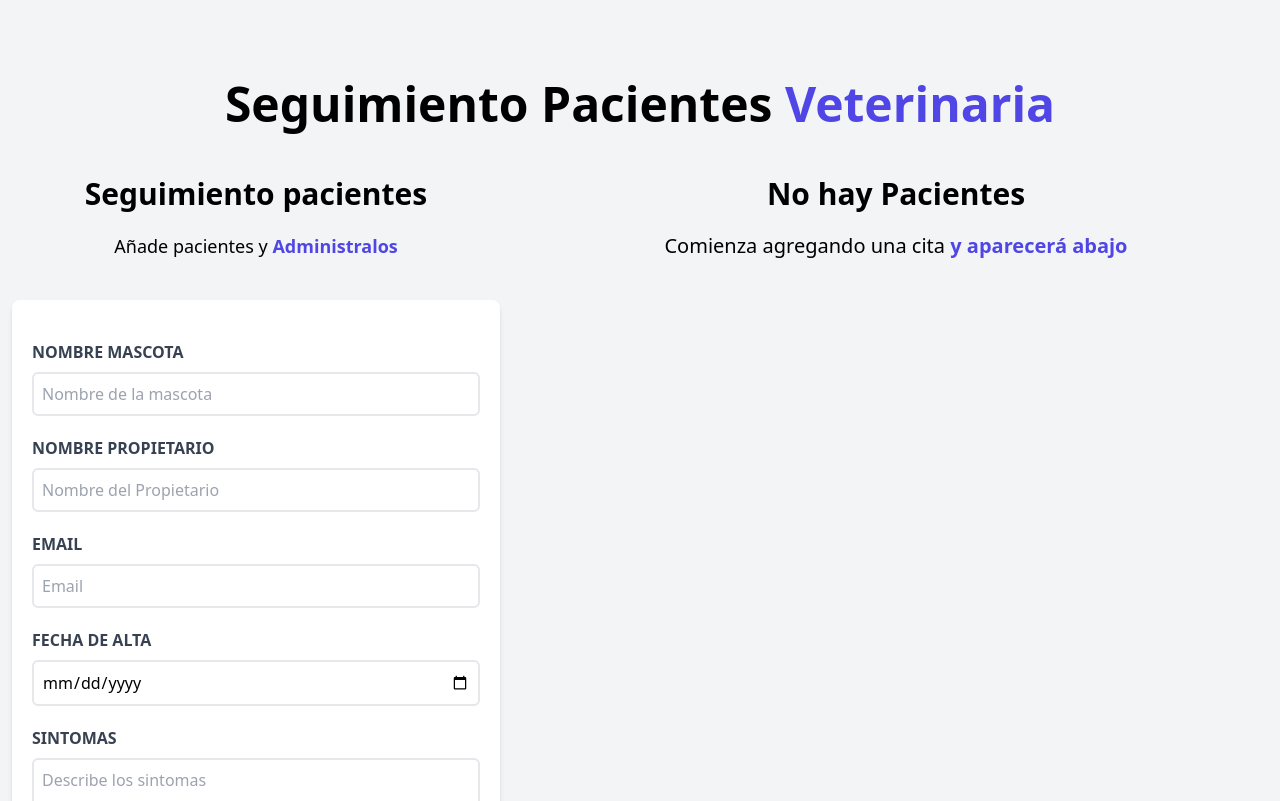
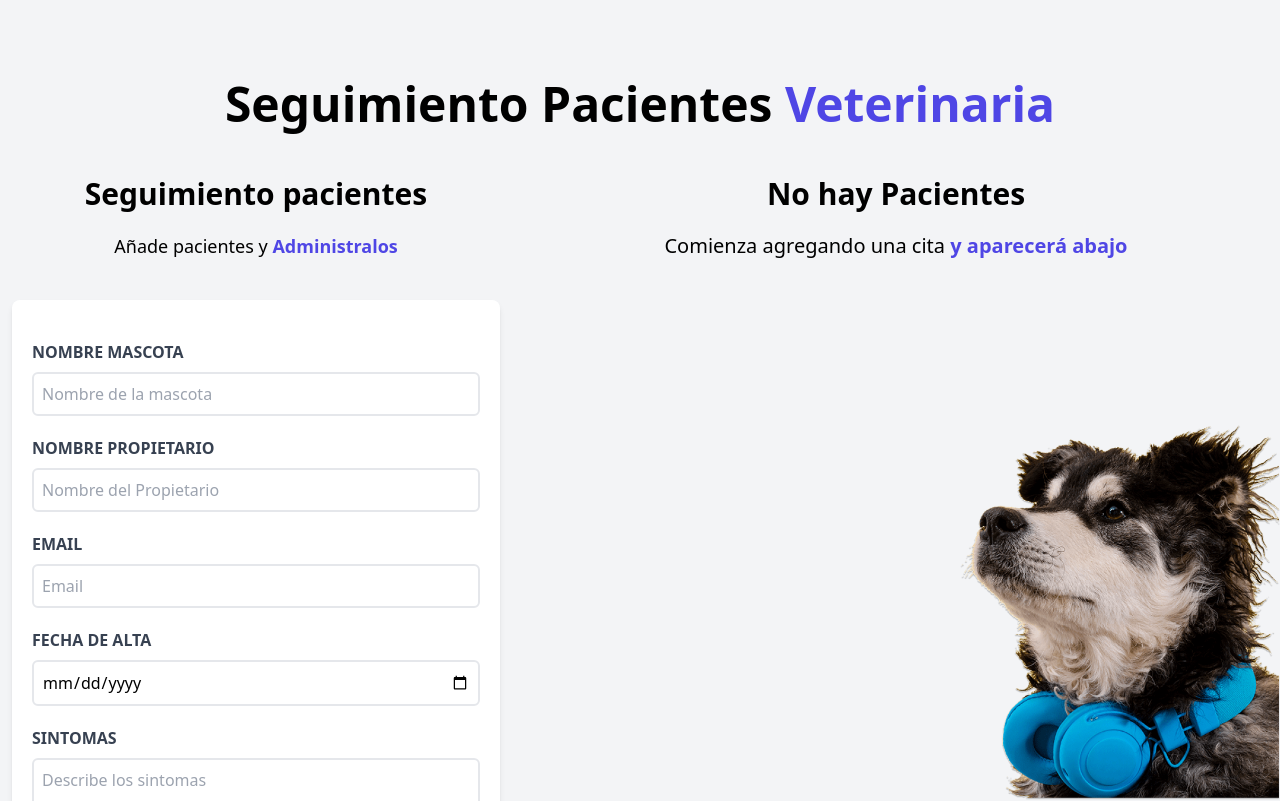
Before and after one commit to alainpiloto/admin-citas-dev, a React (Vite) app: page / in a window 1280 px wide. Shown: the top 801 px of the page. Built offline with nearby package versions, Linux system fonts and the light colour scheme.

Commit message:
agregada imagen de perro fija en el fondo

```diff
--- a/src/App.jsx
+++ b/src/App.jsx
@@ -5,12 +5,9 @@ import './index.css'
 import Header from './components/Header'
 import Formulario from './components/Formulario'
 import ListadoPacientes from './components/ListadoPacientes'
+import dog from './assets/dog.png'
 
 function App() {
-
-
-
-
 
   const [pacientes, setPacientes] = useState([])
 
@@ -32,7 +29,9 @@ function App() {
 
   }, [pacientes])
   return (
-    <div className="container mx-auto mt-20">
+
+    <div className="container mx-auto mt-20" >
+      <img className="fixed w-1/4 -z-50 right-0 bottom-0" src={dog} alt="dog image" />
       <Header />
 
       <div className='mt-12 md:flex'>
```
Also changed, not shown: src/assets/dog.png (added).
